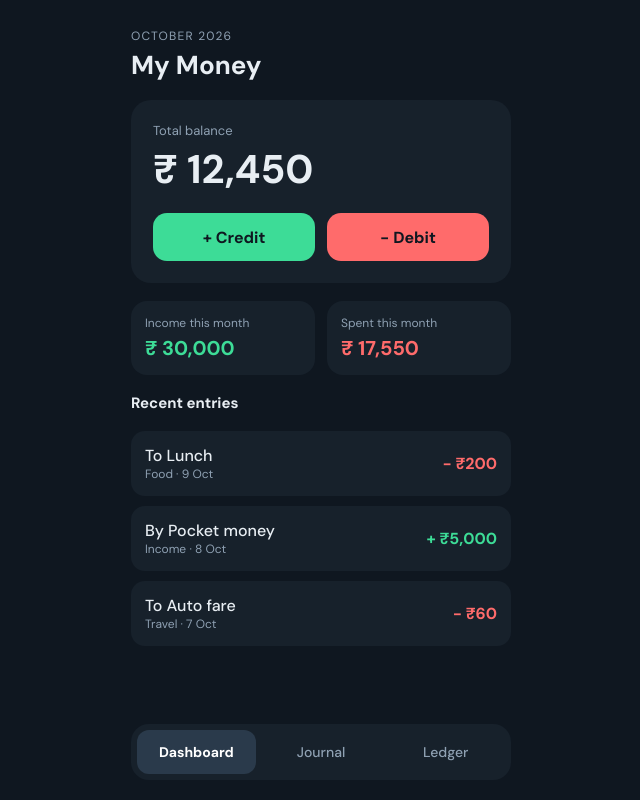
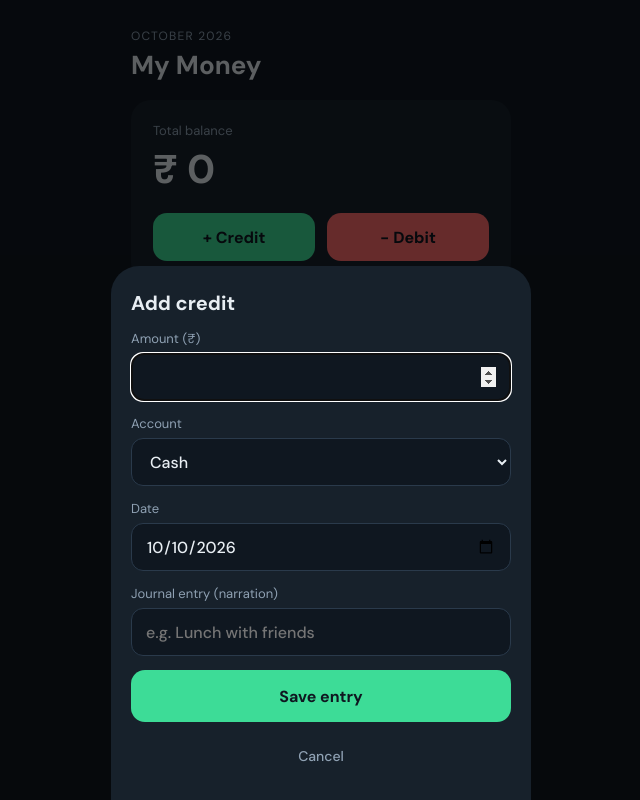
Before and after one commit to JAYESHSURAJGARIA1919/Jayesh-Finance-Tracker, a plain HTML site: page index.html in a window 1280 px wide. Both pictures are taken after a click on the button "+ Credit". Shown: the whole page, without its empty margins (319-959 px from the left). Drawn offline with Linux system fonts and the light colour scheme.

Commit message:
added js and modified

```diff
--- a/index.html
+++ b/index.html
@@ -1,4 +1,24 @@
 <!DOCTYPE html>
+<html lang="en">
+<head>
+  <meta charset="UTF-8">
+  <meta name="viewport" content="width=device-width, initial-scale=1">
+  <title>Finance Tracker</title>
+  <link rel="stylesheet" href="https://fonts.googleapis.com/css2?family=DM+Sans:wght@400;500;700&display=swap">
+  <link rel="stylesheet" href="style.css">
+</head>
+<body>
+  <!DOCTYPE html>
+<html lang="en">
+<head>
+  <meta charset="UTF-8">
+  <meta name="viewport" content="width=device-width, initial-scale=1">
+  <title>Finance Tracker</title>
+  <link rel="stylesheet" href="https://fonts.googleapis.com/css2?family=DM+Sans:wght@400;500;700&display=swap">
+  <link rel="stylesheet" href="style.css">
+</head>
+<body>
+  <!DOCTYPE html>
 <html lang="en">
 <head>
   <meta charset="UTF-8">
@@ -36,25 +56,28 @@
         </div>
       </div>
 
+      <h2 class="section-title">Spending by category</h2>
+      <div class="categories" id="categories"></div>
+
       <h2 class="section-title">Recent entries</h2>
       <ul class="entries" id="entryList">
         <li class="entry">
           <div>
-            <p class="entry-title">To Lunch</p>
+            <p class="entry-title">Lunch</p>
             <p class="entry-meta">Food · 9 Oct</p>
           </div>
           <span class="red">− ₹200</span>
         </li>
         <li class="entry">
           <div>
-            <p class="entry-title">By Pocket money</p>
+            <p class="entry-title">Pocket money</p>
             <p class="entry-meta">Income · 8 Oct</p>
           </div>
           <span class="green">+ ₹5,000</span>
         </li>
         <li class="entry">
           <div>
-            <p class="entry-title">To Auto fare</p>
+            <p class="entry-title">Auto fare</p>
             <p class="entry-meta">Travel · 7 Oct</p>
           </div>
           <span class="red">− ₹60</span>
@@ -68,6 +91,42 @@
       <button class="nav-btn">Ledger</button>
     </nav>
 
+    <div class="modal" id="modal" hidden>
+      <form class="sheet" id="entryForm">
+        <h2 id="modalTitle">Add credit</h2>
+
+        <label>Amount (₹)
+          <input type="number" id="amountInput" min="1" step="0.01" required>
+        </label>
+
+        <label>Account
+          <select id="accountInput">
+            <option>Cash</option>
+            <option>Bank</option>
+            <option>Salary</option>
+            <option>Food</option>
+            <option>Travel</option>
+            <option>Rent</option>
+            <option>Other</option>
+          </select>
+        </label>
+
+        <label>Date
+          <input type="date" id="dateInput" required>
+        </label>
+
+        <label>Journal entry (narration)
+          <input type="text" id="noteInput" placeholder="e.g. Lunch with friends" required>
+        </label>
+
+        <button type="submit" class="btn save" id="saveBtn">Save entry</button>
+        <button type="button" class="cancel" id="cancelBtn">Cancel</button>
+      </form>
+    </div>
+
   </main>
+  <script src="script.js"></script>
 </body>
 </html>
+</body>
+</html>
--- /dev/null
+++ b/script.js
@@ -0,0 +1,166 @@
+// ---------- Data ----------
+// ---------- Data ----------
+let entries = JSON.parse(localStorage.getItem("entries")) || [];
+let currentType = "credit";
+
+function saveEntries() {
+  localStorage.setItem("entries", JSON.stringify(entries));
+}
+
+// ---------- Elements ----------
+const balanceEl = document.getElementById("balance");
+const incomeEl = document.getElementById("income");
+const expenseEl = document.getElementById("expense");
+const listEl = document.getElementById("entryList");
+const categoriesEl = document.getElementById("categories");
+
+const modal = document.getElementById("modal");
+const form = document.getElementById("entryForm");
+const modalTitle = document.getElementById("modalTitle");
+const saveBtn = document.getElementById("saveBtn");
+const amountInput = document.getElementById("amountInput");
+const accountInput = document.getElementById("accountInput");
+const dateInput = document.getElementById("dateInput");
+const noteInput = document.getElementById("noteInput");
+
+// ---------- Helpers ----------
+function todayStr() {
+  const d = new Date();
+  const m = String(d.getMonth() + 1).padStart(2, "0");
+  const day = String(d.getDate()).padStart(2, "0");
+  return `${d.getFullYear()}-${m}-${day}`;
+}
+
+function money(n) {
+  return "₹ " + n.toLocaleString("en-IN");
+}
+
+function sum(list) {
+  return list.reduce((total, e) => total + e.amount, 0);
+}
+
+// ---------- Popup ----------
+function openModal(type) {
+  currentType = type;
+  modalTitle.textContent = type === "credit" ? "Add credit" : "Add debit";
+  saveBtn.classList.toggle("is-debit", type === "debit");
+  dateInput.value = todayStr();
+  modal.hidden = false;
+  amountInput.focus();
+}
+
+function closeModal() {
+  modal.hidden = true;
+  form.reset();
+}
+
+document.getElementById("creditBtn").addEventListener("click", () => openModal("credit"));
+document.getElementById("debitBtn").addEventListener("click", () => openModal("debit"));
+document.getElementById("cancelBtn").addEventListener("click", closeModal);
+
+// click on the dark area closes the popup
+modal.addEventListener("click", (e) => {
+  if (e.target === modal) closeModal();
+});
+
+// ---------- Save entry ----------
+form.addEventListener("submit", (e) => {
+  e.preventDefault();
+
+  entries.push({
+    id: Date.now(),
+    type: currentType,
+    amount: Number(amountInput.value),
+    account: accountInput.value,
+    date: dateInput.value,
+    note: noteInput.value.trim(),
+  });
+
+  saveEntries();
+  render();
+  closeModal();
+});
+
+// ---------- Show everything ----------
+function render() {
+  // Total balance (calculated, never saved)
+  const credits = entries.filter((e) => e.type === "credit");
+  const debits = entries.filter((e) => e.type === "debit");
+  balanceEl.textContent = money(sum(credits) - sum(debits));
+
+  // This month's income and spending
+  const month = todayStr().slice(0, 7); // "2026-10"
+  const thisMonth = entries.filter((e) => e.date.startsWith(month));
+  incomeEl.textContent = money(sum(thisMonth.filter((e) => e.type === "credit")));
+  expenseEl.textContent = money(sum(thisMonth.filter((e) => e.type === "debit")));
+
+  // Spending by category (this month's debits, grouped by account)
+  const totals = {};
+  thisMonth
+    .filter((e) => e.type === "debit")
+    .forEach((e) => {
+      totals[e.account] = (totals[e.account] || 0) + e.amount;
+    });
+  const rows = Object.entries(totals).sort((a, b) => b[1] - a[1]);
+  const max = rows.length ? rows[0][1] : 1;
+
+  categoriesEl.innerHTML = "";
+  if (rows.length === 0) {
+    categoriesEl.innerHTML = '<p class="empty">No spending this month yet.</p>';
+  }
+  rows.forEach(([name, total]) => {
+    const row = document.createElement("div");
+    row.className = "cat-row";
+
+    const top = document.createElement("div");
+    top.className = "cat-top";
+    const label = document.createElement("span");
+    label.textContent = name;
+    const value = document.createElement("span");
+    value.textContent = money(total);
+    top.append(label, value);
+
+    const track = document.createElement("div");
+    track.className = "cat-track";
+    const bar = document.createElement("div");
+    bar.className = "cat-bar";
+    bar.style.width = (total / max) * 100 + "%";
+    track.append(bar);
+
+    row.append(top, track);
+    categoriesEl.append(row);
+  });
+
+  // Recent entries (latest 5, newest first)
+  const recent = [...entries]
+    .sort((a, b) => b.date.localeCompare(a.date) || b.id - a.id)
+    .slice(0, 5);
+
+  listEl.innerHTML = "";
+  if (recent.length === 0) {
+    listEl.innerHTML = '<li class="empty">No entries yet. Tap + Credit or − Debit to add your first one.</li>';
+  }
+  recent.forEach((e) => {
+    const li = document.createElement("li");
+    li.className = "entry";
+
+    const left = document.createElement("div");
+    const title = document.createElement("p");
+    title.className = "entry-title";
+    title.textContent = e.note;
+    const meta = document.createElement("p");
+    meta.className = "entry-meta";
+    meta.textContent = `${e.account} · ${e.date}`;
+    left.append(title, meta);
+
+    const amt = document.createElement("span");
+    const isCredit = e.type === "credit";
+    amt.className = isCredit ? "green" : "red";
+    amt.textContent = (isCredit ? "+ " : "− ") + money(e.amount);
+
+    li.append(left, amt);
+    listEl.append(li);
+  });
+}
+
+render();
--- a/style.css
+++ b/style.css
@@ -1,8 +1,4 @@
-* {
-     box-sizing: border-box;
-      margin: 0;
-      padding: 0;
-     }
+* { box-sizing: border-box; margin: 0; padding: 0; }
 
 :root {
   --bg: #0F1720;
@@ -33,30 +29,16 @@ body {
 .screen { display: none; flex-direction: column; gap: 18px; }
 .screen.active { display: flex; }
 
-.month {
-     font-size: 12px;
-      letter-spacing: 0.1em;
-       color: var(--muted);
-    }
-h1 { font-size: 26px;
-     font-weight: 700;
-      margin-top: 4px;
-    }
+.month { font-size: 12px; letter-spacing: 0.1em; color: var(--muted); }
+h1 { font-size: 26px; font-weight: 700; margin-top: 4px; }
 
 .balance-card {
   background: var(--card);
   border-radius: 20px;
   padding: 22px;
 }
-.label {
-     font-size: 13px;
-      color: var(--muted);
-     }
-.balance {
-    font-size: 40px;
-     font-weight: 700;
-     margin-top: 4px;
-    }
+.label { font-size: 13px; color: var(--muted); }
+.balance { font-size: 40px; font-weight: 700; margin-top: 4px; }
 
 .actions { display: flex; gap: 12px; margin-top: 18px; }
 .btn {
@@ -71,9 +53,7 @@ h1 { font-size: 26px;
 .btn.credit { background: var(--green); }
 .btn.debit { background: var(--red); }
 
-.summary { display: flex;
-     gap: 12px;
-     }
+.summary { display: flex; gap: 12px; }
 .summary-card {
   flex: 1;
   background: var(--card);
@@ -120,3 +100,91 @@ h1 { font-size: 26px;
   cursor: pointer;
 }
 .nav-btn.active { background: var(--active); color: #fff; font-weight: 700; }
+
+/* Popup */
+.modal {
+  position: fixed;
+  inset: 0;
+  background: rgba(0, 0, 0, 0.6);
+  display: flex;
+  align-items: flex-end;
+  justify-content: center;
+}
+.modal[hidden] { display: none; }
+
+.sheet {
+  width: 100%;
+  max-width: 420px;
+  background: var(--card);
+  border-radius: 28px 28px 0 0;
+  padding: 24px 20px;
+  display: flex;
+  flex-direction: column;
+  gap: 14px;
+}
+.sheet h2 { font-size: 20px; }
+.sheet label {
+  display: flex;
+  flex-direction: column;
+  gap: 6px;
+  font-size: 13px;
+  color: var(--muted);
+}
+.sheet input, .sheet select {
+  height: 48px;
+  padding: 0 14px;
+  border: 1px solid var(--active);
+  border-radius: 12px;
+  background: var(--bg);
+  color: var(--text);
+  font: 500 16px 'DM Sans', system-ui, sans-serif;
+}
+.btn.save { flex: none; height: 52px; background: var(--green); }
+.btn.save.is-debit { background: var(--red); }
+.cancel {
+  height: 40px;
+  border: 0;
+  background: transparent;
+  color: var(--muted);
+  font: 500 14px 'DM Sans', system-ui, sans-serif;
+  cursor: pointer;
+}
+
+/* Empty states */
+.empty {
+  list-style: none;
+  padding: 18px 14px;
+  border: 1px dashed var(--active);
+  border-radius: 14px;
+  text-align: center;
+  font-size: 13px;
+  color: var(--muted);
+}
+
+/* Spending by category */
+.categories {
+  background: var(--card);
+  border-radius: 16px;
+  padding: 14px;
+  display: flex;
+  flex-direction: column;
+  gap: 14px;
+}
+.categories .empty { border: 0; padding: 6px 0; }
+.cat-top {
+  display: flex;
+  justify-content: space-between;
+  font-size: 13px;
+  margin-bottom: 6px;
+}
+.cat-track {
+  height: 8px;
+  border-radius: 4px;
+  background: var(--bg);
+  overflow: hidden;
+}
+.cat-bar {
+  height: 100%;
+  border-radius: 4px;
+  background: var(--red);
+}
```
